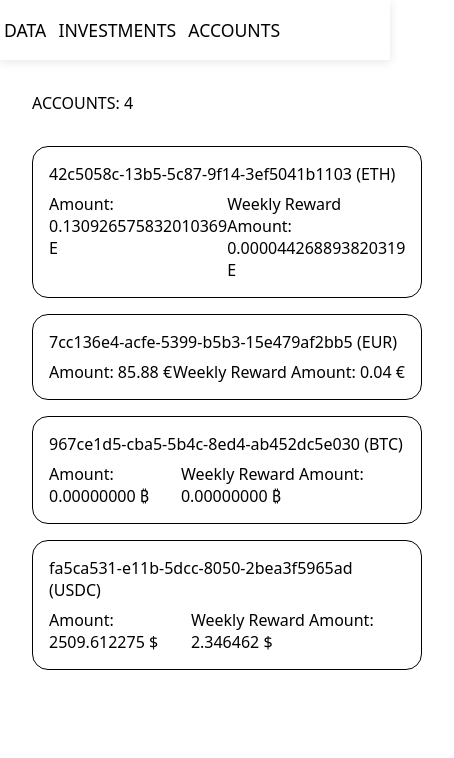
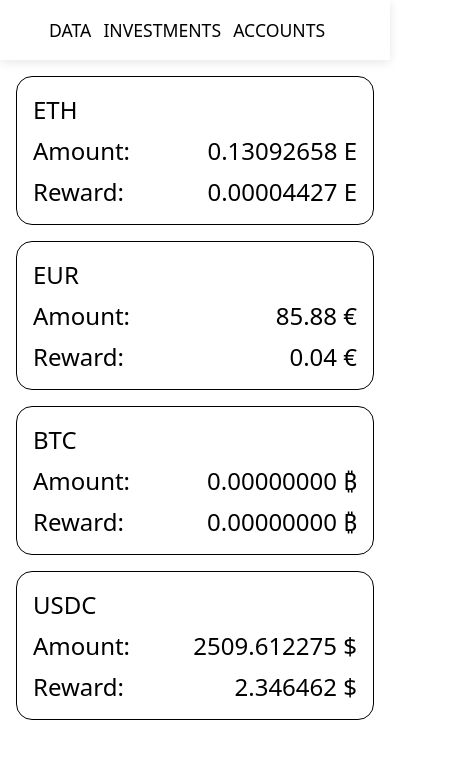
Before and after one commit to jmn8718/jmn8718.github.io, an Astro site: page /earn_accounts in a window 390 px wide. Shown: the whole page, 454 px wide, since content can reach past the window. Built offline with nearby package versions, Linux system fonts and the light colour scheme; Astro itself is replaced by a stand-in of ours.

Commit message:
update styles for mobile

```diff
--- a/src/components/Header.astro
+++ b/src/components/Header.astro
@@ -66,12 +66,12 @@
     margin-right: 16px;
   }
 
-  @media screen and (max-width: 640px) {
+  @media screen and (max-width: 768px) {
     li a {
       padding: 11px 4px;
     }
   }
-  @media screen and (max-width: 580px) {
+  @media screen and (max-width: 768px) {
     .nav-wrapper {
       visibility: hidden;
       display: none;
--- a/src/components/WorkBlock.astro
+++ b/src/components/WorkBlock.astro
@@ -62,7 +62,7 @@ const { companyName, link, period, location, role } = Astro.props;
     margin-top: 16px;
   }
 
-  @media screen and (max-width: 640px) {
+  @media only screen and (max-width: 768px) {
     .information {
       flex-direction: column;
     }
--- a/src/components/earn/AccountsList.astro
+++ b/src/components/earn/AccountsList.astro
@@ -1,6 +1,6 @@
 ---
 import BigNumber from "bignumber.js";
-import { type Account, type AccountParameters } from "../../types";
+import { Currency, type Account, type AccountParameters } from "../../types";
 import { formatAmount } from "../../utils";
 interface Props {
   data: Account[];
@@ -11,17 +11,16 @@ const { data, parameters } = Astro.props;
 ---
 
 <div class="wrapper">
-  <div class="title">Accounts: {data.length}</div>
   <div class="list-wrapper">
     {
       data.map((account) => (
         <div class="investment-wrapper">
-          <div>
-            <div>{account.id} ({account.currency})</div>
+          <div class="row-data">
+            <div>{account.currency}</div>
           </div>
-          <div>
-            <div>Amount: {formatAmount(account.activeAmount, account.currency, true)}</div>
-            <div>Weekly Reward Amount: {formatAmount(new BigNumber(account.activeAmount).multipliedBy(parameters[account.currency].weeklyPercentage).toString(), account.currency, true)}</div>
+          <div class="row-data">
+            <div>Amount: <span>{formatAmount(account.activeAmount, account.currency, true, account.currency === Currency.Eth ? 8 : undefined)}</span></div>
+            <div>Reward: <span>{formatAmount(new BigNumber(account.activeAmount).multipliedBy(parameters[account.currency].weeklyPercentage).toString(), account.currency, true, account.currency === Currency.Eth ? 8 : undefined)}</span></div>
           </div>
         </div>
       ))
@@ -33,15 +32,13 @@ const { data, parameters } = Astro.props;
   .wrapper {
     display: flex;
     flex-direction: column;
-    justify-content: center;
+    justify-content: start;
+    align-items: center;
     padding: 2rem;
     margin: 0 auto;
     width: 100%;
     max-width: 800px;
-  }
-  .title {
-    margin-bottom: 2rem;
-    text-transform: uppercase;
+    font-size: 1.5rem;
   }
   .list-wrapper {
     display: flex;
@@ -60,4 +57,29 @@ const { data, parameters } = Astro.props;
     display: flex;
     justify-content: space-between;
   }
+
+  .row-data {
+    display: flex;
+    flex-direction: column;
+    gap: 0.5rem;
+  }
+
+  .row-data div {
+    display: flex;
+    gap: 1rem;
+    justify-content: space-between;
+  }
+
+  @media only screen and (max-width: 768px) {
+    .wrapper {
+      max-width: calc(100% - 2rem);
+      flex: 1;
+      margin: 0 auto;
+      padding: 0;
+      padding-top: 1rem;
+    }
+    .list-wrapper {
+      width: 100%;
+    }
+  }
 </style>
--- a/src/components/earn/Header.astro
+++ b/src/components/earn/Header.astro
@@ -25,7 +25,7 @@
     box-shadow: 0 2px 10px 0 rgba(0,0,0, 0.1);
 
     display: flex;
-    justify-content: space-between;
+    justify-content: center;
     align-items: center;
   }
 
@@ -49,7 +49,7 @@
     margin-right: 16px;
   }
 
-  @media screen and (max-width: 640px) {
+  @media screen and (max-width: 768px) {
     li a {
       padding: 11px 4px;
     }
--- a/src/components/earn/Hero.astro
+++ b/src/components/earn/Hero.astro
@@ -67,7 +67,7 @@ const { investments, accounts, accountParameters } = Astro.props;
     padding: 0.3rem 0.5rem;
   }
 
-  @media screen and (max-width: 640px) {
+  @media only screen and (max-width: 768px) {
     .hero-row {
       flex-direction: column;
       align-items: center;
--- a/src/components/earn/List.astro
+++ b/src/components/earn/List.astro
@@ -1,5 +1,5 @@
 ---
-import { InvestmentStatus, type Investment } from "../../types";
+import { InvestmentStatus, type Investment, Currency } from "../../types";
 import { formatAmount, formatDate } from "../../utils";
 interface Props {
   data: Investment[];
@@ -10,30 +10,48 @@ const { data, title } = Astro.props;
 ---
 
 <div class="wrapper">
-  <>
-  <div class="title">INVESTMENTS {title}: {data.length}</div>
+  <div class="title">{title}: {data.length}</div>
   <div class="list-wrapper">
     {
       data.map((investment) => (
         <div class="investment-wrapper">
           <div>
-            <div>{investment.id} ({investment.product})</div>
-            <div>{investment.currency}</div>
+            {investment.currency} <span>
+              {investment.product}
+            </span>
           </div>
-          <div>
-            <div>Amount: {formatAmount(investment.amount, investment.currency, true)}</div>
-            <div>Weekly Reward Amount: {formatAmount(investment.weeklyReward, investment.currency, true)}</div>
+          <div class="row-data">
+            <div>
+              Amount:{" "}
+              <span>{formatAmount(investment.amount, investment.currency, true, investment.currency === Currency.Eth ? 8 : undefined)}</span>
+            </div>
+            <div>
+              Reward:{" "}
+              <span>{formatAmount(investment.weeklyReward, investment.currency, true, investment.currency === Currency.Eth ? 8 : undefined)}</span>
+            </div>
           </div>
-          <div>
-            <div>{investment.status === InvestmentStatus.Completed || investment.status === InvestmentStatus.Expired ? investment.status : <span>{investment.timesRewarded}/{investment.numberOfRewards}<span class="pl-4">{investment.autorenewal ? 'O' : 'X'}</span></span>}</div>
-            <div>{formatDate(investment.dateStart)} / {formatDate(investment.dateEnd)}</div>
+          <div class="row-data">
+            <div>
+              {investment.status === InvestmentStatus.Completed ||
+              investment.status === InvestmentStatus.Expired ? (
+                investment.status
+              ) : (
+                <span>
+                  {investment.timesRewarded}/{investment.numberOfRewards}
+                  <span class="pl-4">{investment.autorenewal ? "O" : "X"}</span>
+                </span>
+              )}
+            </div>
+            <div>
+              {formatDate(investment.dateStart)} /{" "}
+              {formatDate(investment.dateEnd)}
+            </div>
           </div>
         </div>
       ))
     }
   </div>
 </div>
-
 <style>
   .wrapper {
     display: flex;
@@ -42,7 +60,8 @@ const { data, title } = Astro.props;
     padding: 2rem;
     margin: 0 auto;
     width: 100%;
-    max-width: 800px;
+    max-width: 500px;
+    font-size: 1.25rem;
   }
   .title {
     margin-bottom: 2rem;
@@ -61,7 +80,7 @@ const { data, title } = Astro.props;
     flex-direction: column;
     gap: 0.5rem;
   }
-  .investment-wrapper div{
+  .investment-wrapper div {
     display: flex;
     justify-content: space-between;
   }
@@ -69,4 +88,32 @@ const { data, title } = Astro.props;
   .pl-4 {
     padding-left: 1rem;
   }
+
+  .row-data {
+    display: flex;
+    flex-direction: column;
+    gap: 0.5rem;
+  }
+  .row-data div {
+    display: flex;
+    gap: 1rem;
+    justify-content: space-between;
+  }
+
+  @media only screen and (max-width: 768px) {
+    .row-data {
+      flex-direction: column;
+      gap: 0.25rem;
+    }
+    .wrapper {
+      max-width: calc(100% - 2rem);
+      flex: 1;
+      margin: 0 auto;
+      padding: 0;
+      padding-top: 1rem;
+    }
+    .list-wrapper {
+      width: 100%;
+    }
+  }
 </style>
--- a/src/components/sections/Contact.astro
+++ b/src/components/sections/Contact.astro
@@ -44,7 +44,7 @@ import Section from "../Section.astro";
     width: 100%;
   }
 
-  @media screen and (max-width: 640px) {
+  @media only screen and (max-width: 768px) {
     .icons_wrapper {
       gap: 0.5rem;
     }
--- /dev/null
+++ b/src/layouts/EarnLayout.astro
@@ -0,0 +1,27 @@
+---
+import BaseLayout from "./BaseLayout.astro";
+import Header from "../components/earn/Header.astro";
+
+interface Props {
+  title: string;
+}
+
+const { title } = Astro.props;
+---
+
+<BaseLayout title={title}>
+  <Header />
+  <div class="header-gap wrapper-width-overflow">
+    <slot />
+  </div>
+</BaseLayout>
+
+<style>
+  .wrapper-width-overflow {
+    display: flex;
+    flex-direction: column;
+    overflow-x: auto;
+    min-height: 100vh;
+    align-items: flex-start;
+  }
+</style>
--- a/src/layouts/Layout.astro
+++ b/src/layouts/Layout.astro
@@ -30,7 +30,7 @@ const { title } = Astro.props;
     line-height: 1.5;
   }
 
-  @media screen and (max-width: 768px) {
+  @media only screen and (max-width: 768px) {
     main {
       padding: 0;
       max-width: 100%;
--- a/src/layouts/MainLayout.astro
+++ /dev/null
@@ -1,15 +0,0 @@
----
-import BaseLayout from "./BaseLayout.astro";
-
-interface Props {
-  title: string;
-}
-
-const { title } = Astro.props;
----
-
-<BaseLayout title={title}>
-  <div class="header-gap">
-    <slot />
-  </div>
-</BaseLayout>
--- a/src/pages/earn.astro
+++ b/src/pages/earn.astro
@@ -1,7 +1,6 @@
 ---
-import Layout from "../layouts/MainLayout.astro";
+import Layout from "../layouts/EarnLayout.astro";
 import EarnHero from "../components/earn/Hero.astro";
-import Header from "../components/earn/Header.astro";
 import { accounts, investments, parameters } from "../data";
 import { InvestmentStatus } from "../types";
 
@@ -14,6 +13,5 @@ const ongoingInvestments = investments.data
 ---
 
 <Layout title="Earn Details">
-  <Header />
   <EarnHero investments={ongoingInvestments} accounts={accounts.data} accountParameters={parameters} />
 </Layout>
--- a/src/pages/earn_accounts.astro
+++ b/src/pages/earn_accounts.astro
@@ -1,11 +1,9 @@
 ---
-import Layout from "../layouts/MainLayout.astro";
+import Layout from "../layouts/EarnLayout.astro";
 import AccountsList from "../components/earn/AccountsList.astro";
-import Header from "../components/earn/Header.astro";
 import { accounts, parameters } from "../data";
 ---
 
 <Layout title="Earn List">
-  <Header />
   <AccountsList data={accounts.data}  parameters={parameters}/>
 </Layout>
--- a/src/pages/earn_investments.astro
+++ b/src/pages/earn_investments.astro
@@ -1,7 +1,6 @@
 ---
-import Layout from "../layouts/MainLayout.astro";
+import Layout from "../layouts/EarnLayout.astro";
 import List from "../components/earn/List.astro";
-import Header from "../components/earn/Header.astro";
 import { investments } from "../data";
 import { InvestmentStatus } from "../types";
 
@@ -16,7 +15,6 @@ const ongoingInvestments = investments.data
 ---
 
 <Layout title="Earn List">
-  <Header />
   <List data={ongoingInvestments} title="Ongoing" />
   <List data={completedInvestments} title="Completed" />
 </Layout>
```
